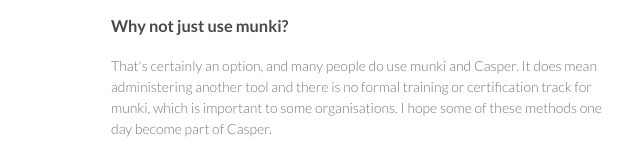
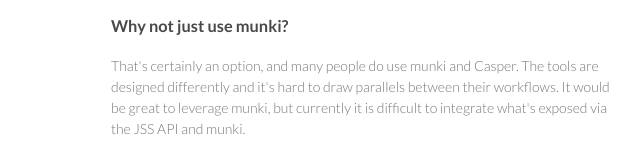
Before and after one commit to patchoo/patchoo, a plain HTML site: page index.html in a window 1280 px wide. Shown: the part 632-792 px from the top of the page, 459-1099 px from the left. Drawn offline with Linux system fonts and the light colour scheme.

```diff
--- a/index.html
+++ b/index.html
@@ -46,7 +46,7 @@
 <h3>
 <a name="why-not-just-use-munki" class="anchor" href="#why-not-just-use-munki"><span class="octicon octicon-link"></span></a>Why not just use munki?</h3>
 
-<p>That's certainly an option, and many people do use munki and Casper. It does mean administering another tool and there is no formal training or certification track for munki, which is important to some organisations. I hope some of these methods one day become part of Casper.</p>
+<p>That's certainly an option, and many people do use munki and Casper. The tools are designed differently and it's  hard to draw parallels between their workflows. It would be great to leverage munki, but currently it is difficult to integrate what's exposed via the JSS API and munki.</p>
 
 <h3>
 <a name="patchoo-isnt-just-a-script" class="anchor" href="#patchoo-isnt-just-a-script"><span class="octicon octicon-link"></span></a>Patchoo isn't just a script...</h3>
```
Also changed, not shown: params.json (+1 -1 lines).
